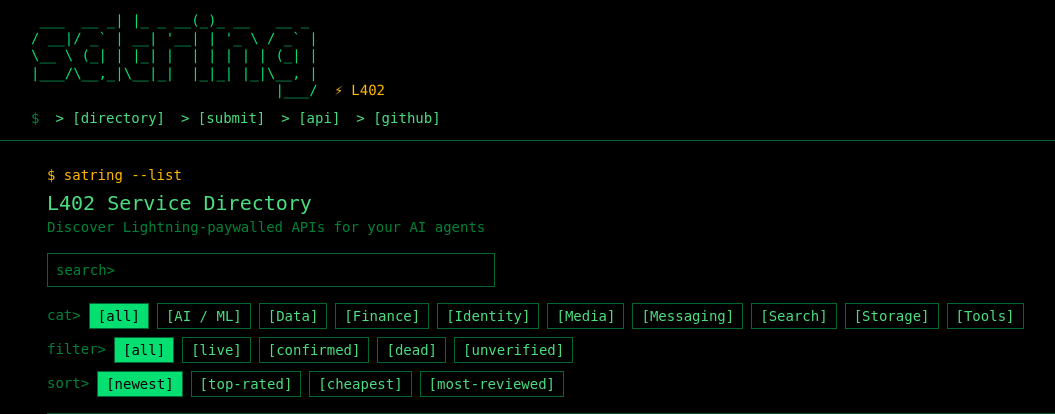
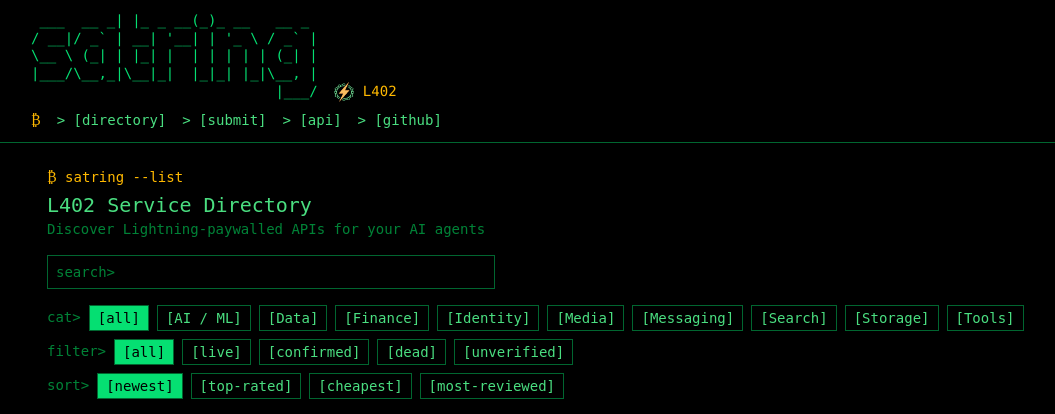
Before and after one commit to toadlyBroodle/satring, a FastAPI app: page / in a window 1280 px wide. Shown: the top 414 px of the page, without its empty margins (33-1088 px from the left). Run offline with FastAPI, Linux system fonts and the light colour scheme; data comes from the database, SQL or seed files in the repository; data that the repository does not hold is empty; some libraries are stand-ins or nearby versions.

Commit message:
Update service templates to reflect Bitcoin currency symbol
- Replace dollar sign with Bitcoin symbol (₿) in various service-related templates for consistency.
- Add service logo display in service card and detail templates if available.
- Update favicon in the base template to enhance branding.

```diff
--- a/app/templates/base.html
+++ b/app/templates/base.html
@@ -4,6 +4,7 @@
   <meta charset="UTF-8">
   <meta name="viewport" content="width=device-width, initial-scale=1.0">
   <title>{% block title %}Satring{% endblock %} — L402 Service Directory</title>
+  <link rel="icon" type="image/png" href="/static/img/satring-logo-trans-bg.png">
   <style>
     body { background: #000; color: #4ade80; font-family: ui-monospace, monospace; opacity: 0; }
     ::selection { background: #22c55e; color: #000; }
@@ -19,7 +20,6 @@
   <script src="https://unpkg.com/htmx.org@2.0.8"></script>
   <script src="https://cdn.jsdelivr.net/npm/qrious@4.0.2/dist/qrious.min.js"></script>
   <style type="text/tailwindcss">
-    @import "tailwindcss";
     body { opacity: 1; }
   </style>
 </head>
@@ -32,9 +32,9 @@
 / __|/ _` | __| '__| | '_ \ / _` |
 \__ \ (_| | |_| |  | | | | | (_| |
 |___/\__,_|\__|_|  |_|_| |_|\__, |
-                             |___/  <span class="text-amber-400">⚡ L402</span></pre>
+                             |___/  <span class="text-amber-400"><img src="/static/img/satring-logo-trans-bg.png" alt="⚡" class="inline h-5 w-5"> L402</span></pre>
       <nav class="flex flex-wrap items-center gap-x-4 gap-y-1 text-sm">
-        <span class="text-green-700">$</span>
+        <span class="text-amber-400">₿</span>
         <a href="/" class="hover:text-amber-400 transition-colors">&gt; [directory]</a>
         <a href="/submit" class="hover:text-amber-400 transition-colors">&gt; [submit]</a>
         <a href="/docs" target="_blank" hx-boost="false" class="hover:text-amber-400 transition-colors">&gt; [api]</a>
--- a/app/templates/services/_card.html
+++ b/app/templates/services/_card.html
@@ -1,6 +1,7 @@
 <a href="/services/{{ service.slug }}" class="block border border-green-800 p-3 hover:border-green-400 transition-colors">
   <div class="flex items-center justify-between gap-4 text-sm">
     <div class="flex items-center gap-2 min-w-0">
+      {% if service.logo_url %}<img src="{{ service.logo_url }}" alt="" class="h-5 w-5 shrink-0 object-contain">{% endif %}
       <span class="text-amber-400 shrink-0">[{{ service.protocol }}]</span>
       <span class="shrink-0 {% if service.status == 'live' %}text-green-400{% elif service.status == 'confirmed' %}text-amber-400{% elif service.status == 'dead' %}text-red-500{% else %}text-green-700{% endif %}">[{{ service.status }}]</span>
       <span class="text-green-400 truncate">{{ service.name }}</span>
--- a/app/templates/services/_payment_widget.html
+++ b/app/templates/services/_payment_widget.html
@@ -1,5 +1,5 @@
 <div class="border border-amber-400 p-4 mt-4">
-  <div class="text-amber-400 text-sm mb-3">$ lightning-pay --invoice</div>
+  <div class="text-amber-400 text-sm mb-3">₿ lightning-pay --invoice</div>
   <p class="text-green-400 text-sm mb-3">Pay <span class="text-amber-400">{{ amount_sats }} sats</span> to continue</p>
 
   <!-- QR Code -->
--- a/app/templates/services/detail.html
+++ b/app/templates/services/detail.html
@@ -8,8 +8,8 @@
 </div>
 
 <div class="mb-4">
-  <div class="text-amber-400 text-sm mb-1">$ satring info {{ service.slug }}</div>
-  <h1 class="text-xl">{{ service.name }}</h1>
+  <div class="text-amber-400 text-sm mb-1">₿ satring info {{ service.slug }}</div>
+  <h1 class="text-xl flex items-center gap-2">{% if service.logo_url %}<img src="{{ service.logo_url }}" alt="" class="h-6 w-6 object-contain">{% endif %}{{ service.name }}</h1>
   <div class="flex items-center gap-2 mt-1 text-sm">
     <span class="text-amber-400">[{{ service.protocol }}]</span>
     {% for cat in service.categories %}
@@ -67,7 +67,7 @@
   <!-- Review Form -->
   <div id="payment-area">
     <div class="border border-green-800 mt-4 p-4">
-      <div class="text-amber-400 text-sm mb-3">$ satring review --submit</div>
+      <div class="text-amber-400 text-sm mb-3">₿ satring review --submit</div>
       <form hx-post="/services/{{ service.slug }}/rate" hx-target="#reviews" hx-swap="afterbegin" hx-on::after-request="this.reset()">
         <div class="mb-3">
           <label for="reviewer_name" class="text-green-700 text-sm block mb-1 cursor-pointer">name&gt;</label>
--- a/app/templates/services/edit.html
+++ b/app/templates/services/edit.html
@@ -7,7 +7,7 @@
     <a href="/services/{{ service.slug }}" class="text-green-700 hover:text-amber-400">&lt; back to {{ service.name }}</a>
   </div>
 
-  <div class="text-amber-400 text-sm mb-1">$ satring edit {{ service.slug }}</div>
+  <div class="text-amber-400 text-sm mb-1">₿ satring edit {{ service.slug }}</div>
   <h1 class="text-xl mb-4">Edit Service</h1>
 
   {% if not token_valid %}
--- a/app/templates/services/list.html
+++ b/app/templates/services/list.html
@@ -3,7 +3,7 @@
 {% block content %}
 
 <div class="mb-4">
-  <div class="text-amber-400 text-sm mb-1">$ satring --list</div>
+  <div class="text-amber-400 text-sm mb-1">₿ satring --list</div>
   <h1 class="text-xl">L402 Service Directory</h1>
   <p class="text-green-700 text-sm">Discover Lightning-paywalled APIs for your AI agents</p>
 </div>
--- a/app/templates/services/payment_required.html
+++ b/app/templates/services/payment_required.html
@@ -3,7 +3,7 @@
 {% block content %}
 
 <div class="max-w-lg mx-auto">
-  <div class="text-amber-400 text-sm mb-1">$ satring submit --pay</div>
+  <div class="text-amber-400 text-sm mb-1">₿ satring submit --pay</div>
   <h1 class="text-xl mb-4">Payment Required</h1>
   <p class="text-green-700 text-sm mb-2">A Lightning payment is required to submit your listing.</p>
 
--- a/app/templates/services/recover.html
+++ b/app/templates/services/recover.html
@@ -7,7 +7,7 @@
     <a href="/services/{{ service.slug }}" class="text-green-700 hover:text-amber-400">&lt; back to {{ service.name }}</a>
   </div>
 
-  <div class="text-amber-400 text-sm mb-1">$ satring recover {{ service.slug }}</div>
+  <div class="text-amber-400 text-sm mb-1">₿ satring recover {{ service.slug }}</div>
   <h1 class="text-xl mb-4">Recover Edit Access</h1>
 
   {% if error is defined and error %}
--- a/app/templates/services/submit.html
+++ b/app/templates/services/submit.html
@@ -3,7 +3,7 @@
 {% block content %}
 
 <div class="max-w-2xl">
-  <div class="text-amber-400 text-sm mb-1">$ satring submit --new</div>
+  <div class="text-amber-400 text-sm mb-1">₿ satring submit --new</div>
   <h1 class="text-xl mb-4">Submit a Service</h1>
 
   <form method="post" action="/submit" class="space-y-4 text-sm">
--- a/app/templates/services/submit_success.html
+++ b/app/templates/services/submit_success.html
@@ -3,7 +3,7 @@
 {% block content %}
 
 <div class="max-w-2xl">
-  <div class="text-amber-400 text-sm mb-1">$ satring submit --success</div>
+  <div class="text-amber-400 text-sm mb-1">₿ satring submit --success</div>
   <h1 class="text-xl mb-4">Service Submitted</h1>
 
   <div class="border border-green-800 p-4 mb-6">
```
